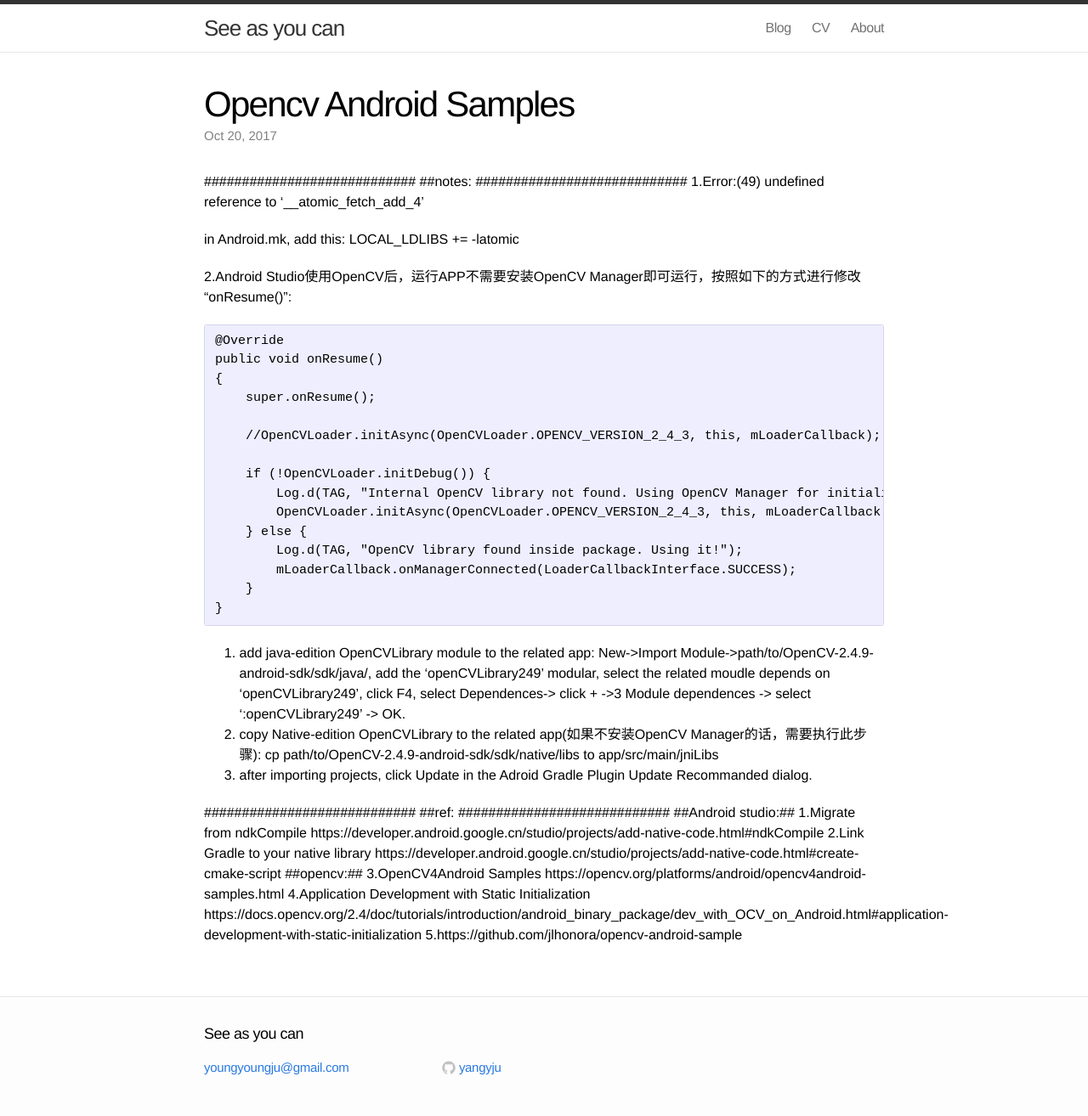
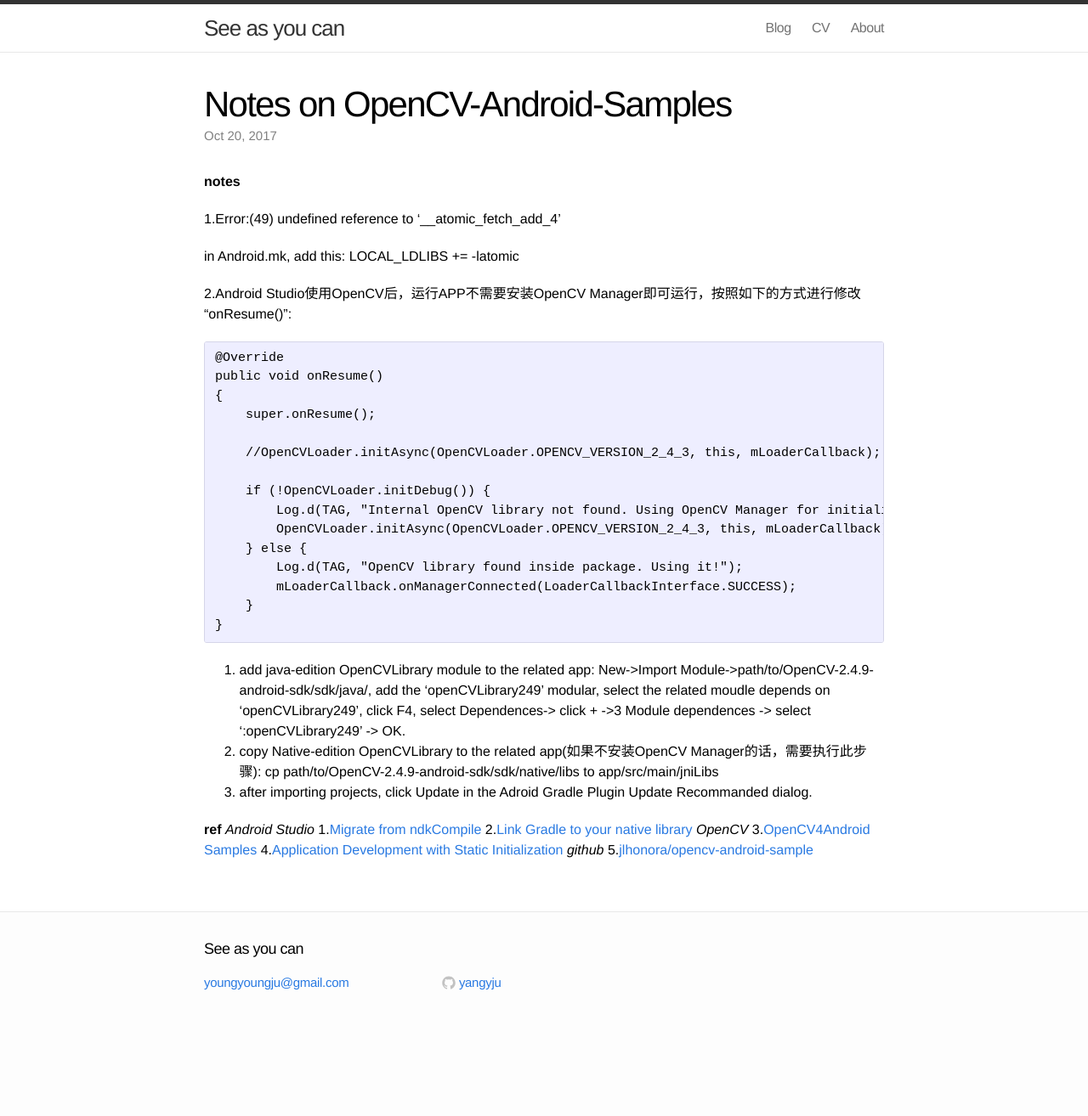
Before and after one commit to yangyju/yangyju.github.com, a Jekyll site: the page built from _posts/2017-10-20-Notes-on-OpenCV-Android-Samples.md, in a window 1280 px wide. Shown: the whole page at 85% size. Built offline with Jekyll 4.4.1, drawn with Linux system fonts in a browser that asks for light colours; our own code applies the rules of GitHub Pages for plain Markdown files; after the commit the page ends 1214 px from its top, so only the background shows below that; some of the changed lines change nothing that is shown.

Commit message:
Update and rename 2017-10-20-OpenCV-Android-Samples.md to 2017-10-20-Notes-on-OpenCV-Android-Samples.md

```diff
--- a/_posts/2017-10-20-OpenCV-Android-Samples.md
+++ b/_posts/2017-10-20-Notes-on-OpenCV-Android-Samples.md
@@ -1,7 +1,9 @@
+---
+layout: post
+title: " Notes on OpenCV-Android-Samples"
+---
+**notes**
 
-############################
-##notes:
-############################
 1.Error:(49) undefined reference to '__atomic_fetch_add_4'
 
 in Android.mk, add this:
@@ -33,13 +35,12 @@
 
 5. after importing  projects,  click Update in the Adroid Gradle Plugin Update Recommanded dialog.
 
-############################
-##ref:
-############################
-##Android studio:##
-1.Migrate from ndkCompile    		https://developer.android.google.cn/studio/projects/add-native-code.html#ndkCompile
-2.Link Gradle to your native library	https://developer.android.google.cn/studio/projects/add-native-code.html#create-cmake-script
-##opencv:##
-3.OpenCV4Android Samples		https://opencv.org/platforms/android/opencv4android-samples.html
-4.Application Development with Static Initialization	https://docs.opencv.org/2.4/doc/tutorials/introduction/android_binary_package/dev_with_OCV_on_Android.html#application-development-with-static-initialization
-5.https://github.com/jlhonora/opencv-android-sample
+**ref**
+*Android Studio*
+1.[Migrate from ndkCompile](https://developer.android.google.cn/studio/projects/add-native-code.html#ndkCompile)
+2.[Link Gradle to your native library](https://developer.android.google.cn/studio/projects/add-native-code.html#create-cmake-script)
+*OpenCV*
+3.[OpenCV4Android Samples](https://opencv.org/platforms/android/opencv4android-samples.html)
+4.[Application Development with Static Initialization](https://docs.opencv.org/2.4/doc/tutorials/introduction/android_binary_package/dev_with_OCV_on_Android.html#application-development-with-static-initialization)
+*github*
+5.[jlhonora/opencv-android-sample](https://github.com/jlhonora/opencv-android-sample)
```
